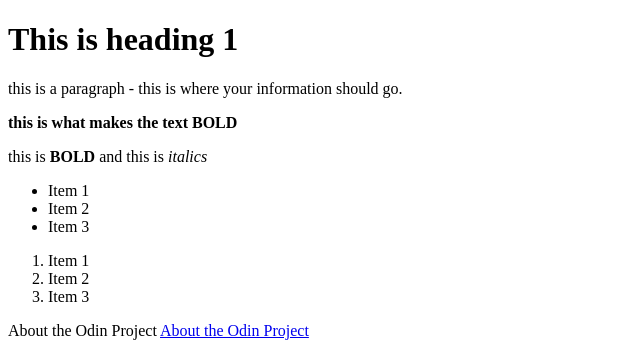
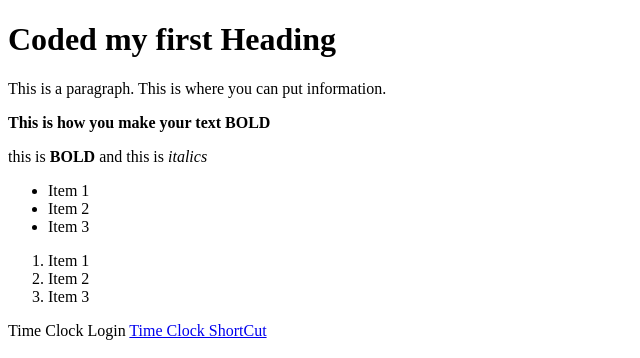
Before and after one commit to sndjy1986/HTML, a plain HTML site: page index.html in a window 1280 px wide. Shown: the top 358 px of the page, without its empty margins (0-640 px from the left). Drawn offline with Linux system fonts and the light colour scheme.

Commit message:
updated index.html

```diff
--- a/index.html
+++ b/index.html
@@ -3,12 +3,12 @@
 <head>
     <meta charset="UTF-8">
     <meta name="viewport" content="width=device-width, initial-scale=1.0">
-    <title>Document</title>
+    <title>Joey's Learning HTML</title>
 </head>
 <body>
-    <h1>This is heading 1</h1>
-    <p>this is a paragraph - this is where your information should go.</p>
-    <strong>this is what makes the text BOLD</strong>
+    <h1>Coded my first Heading</h1>
+    <p>This is a paragraph. This is where you can put information.</p>
+    <strong>This is how you make your text BOLD</strong>
     <p> this is  <strong>BOLD</strong> and this is <em>italics</em></p>
 <ul>
     <!--Unordered List-->
@@ -26,8 +26,8 @@
 
 <!--This defines a link-->
 
-<a>About the Odin Project</a>
-<a href="https://www.theodinproject.com/about" target = "_blank" rel="noopener noreferrer">About the Odin Project</a>
+<a>Time Clock Login</a>
+<a href="https://www.scheduling.esosuite.net/EPS/main/TImeClock.ashx?DB=priorityambulance" target = "_blank" rel="noopener noreferrer">Time Clock ShortCut</a>
 <!--target = is the html code to open this in a new tab-->
 <!--rel prevents fishing attacks or tabnabbing-->
 <!--always recommended to pair target with rel-->
```
